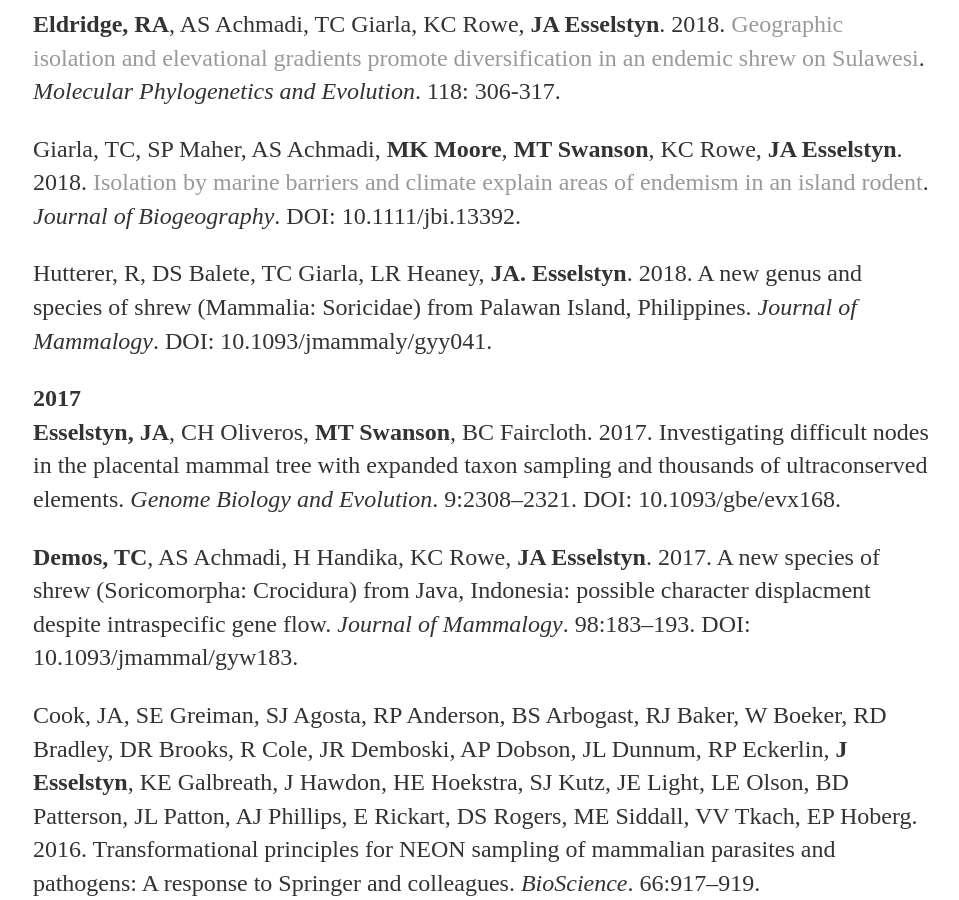
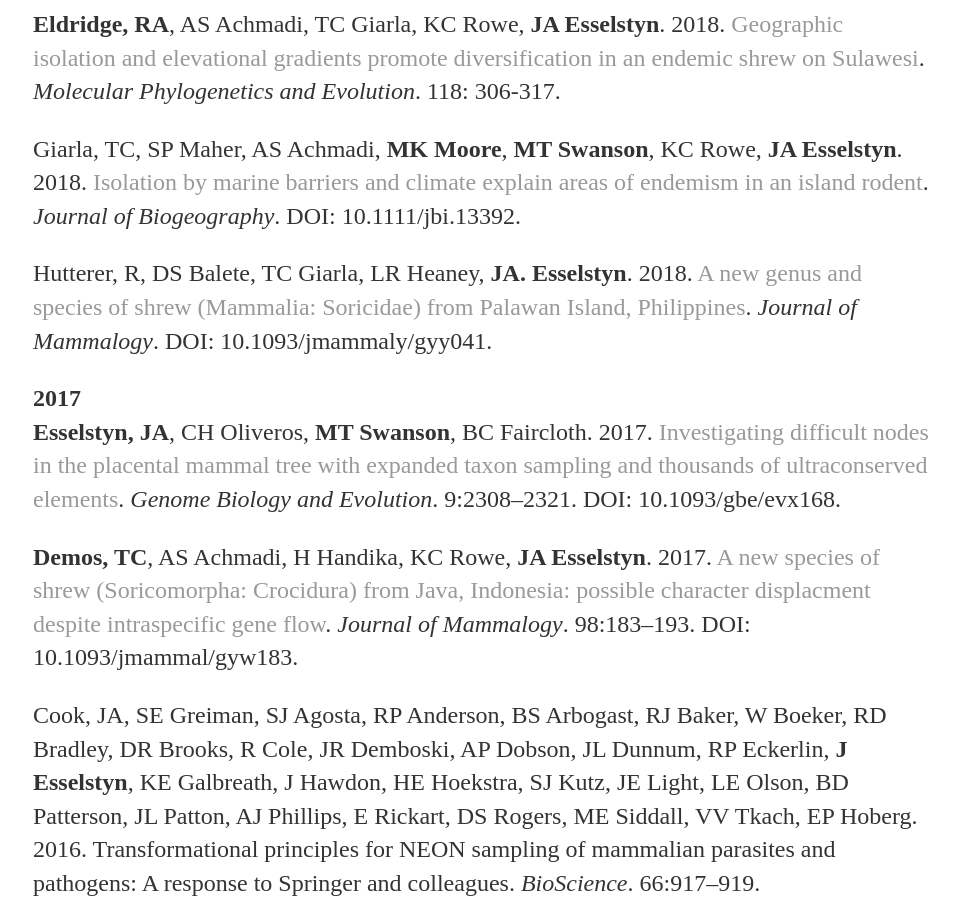
Before and after one commit to esselstyn/esselstyn.github.io, a Jekyll site: the page built from publications.md, in a window 1280 px wide and 900 px high, scrolled down 260 px. Shown: the whole window, without its empty margins (159-1118 px from the left). Built offline with Jekyll 4.4.1, drawn with Linux system fonts in a browser that asks for light colours; part of the change alters nothing that is shown.

```diff
--- a/publications.md
+++ b/publications.md
@@ -10,12 +10,12 @@ title: Publications
 
 Giarla, TC, SP Maher, AS Achmadi, **MK Moore**, **MT Swanson**, KC Rowe, **JA Esselstyn**. 2018. [Isolation by marine barriers and climate explain areas of endemism in an island rodent](https://onlinelibrary.wiley.com/doi/full/10.1111/jbi.13392). _Journal of Biogeography_. DOI: 10.1111/jbi.13392.
 
-Hutterer, R, DS Balete, TC Giarla, LR Heaney, **JA. Esselstyn**. 2018. A new genus and species of shrew (Mammalia: Soricidae) from Palawan Island, Philippines. _Journal of Mammalogy_. DOI: 10.1093/jmammaly/gyy041.
+Hutterer, R, DS Balete, TC Giarla, LR Heaney, **JA. Esselstyn**. 2018. [A new genus and species of shrew (Mammalia: Soricidae) from Palawan Island, Philippines](https://academic.oup.com/jmammal/article/99/3/518/4991977). _Journal of Mammalogy_. DOI: 10.1093/jmammaly/gyy041.
 
 **2017**
-**Esselstyn, JA**, CH Oliveros, **MT Swanson**, BC Faircloth. 2017. Investigating difficult nodes in the placental mammal tree with expanded taxon sampling and thousands of ultraconserved elements. *Genome Biology and Evolution*. 9:2308–2321. DOI: 10.1093/gbe/evx168.
+**Esselstyn, JA**, CH Oliveros, **MT Swanson**, BC Faircloth. 2017. [Investigating difficult nodes in the placental mammal tree with expanded taxon sampling and thousands of ultraconserved elements](https://academic.oup.com/gbe/article/9/9/2308/4095375). *Genome Biology and Evolution*. 9:2308–2321. DOI: 10.1093/gbe/evx168.
 
-**Demos, TC**, AS Achmadi, H Handika, KC Rowe, **JA Esselstyn**. 2017. A new species of shrew (Soricomorpha: Crocidura) from Java, Indonesia: possible character displacment despite intraspecific gene flow. *Journal of Mammalogy*. 98:183–193. DOI: 10.1093/jmammal/gyw183.
+**Demos, TC**, AS Achmadi, H Handika, KC Rowe, **JA Esselstyn**. 2017. [A new species of shrew (Soricomorpha: Crocidura) from Java, Indonesia: possible character displacment despite intraspecific gene flow](https://academic.oup.com/jmammal/article/98/1/183/2658451). *Journal of Mammalogy*. 98:183–193. DOI: 10.1093/jmammal/gyw183.
 
 Cook, JA, SE Greiman, SJ Agosta, RP Anderson, BS Arbogast, RJ Baker, W Boeker, RD Bradley, DR Brooks, R Cole, JR Demboski, AP Dobson, JL Dunnum, RP Eckerlin, **J Esselstyn**, KE Galbreath, J Hawdon, HE Hoekstra, SJ Kutz, JE Light, LE Olson, BD Patterson, JL Patton, AJ Phillips, E Rickart, DS Rogers, ME Siddall, VV Tkach, EP Hoberg. 2016. Transformational principles for NEON sampling of mammalian parasites and pathogens: A response to Springer and colleagues. *BioScience*. 66:917–919.
 
```
